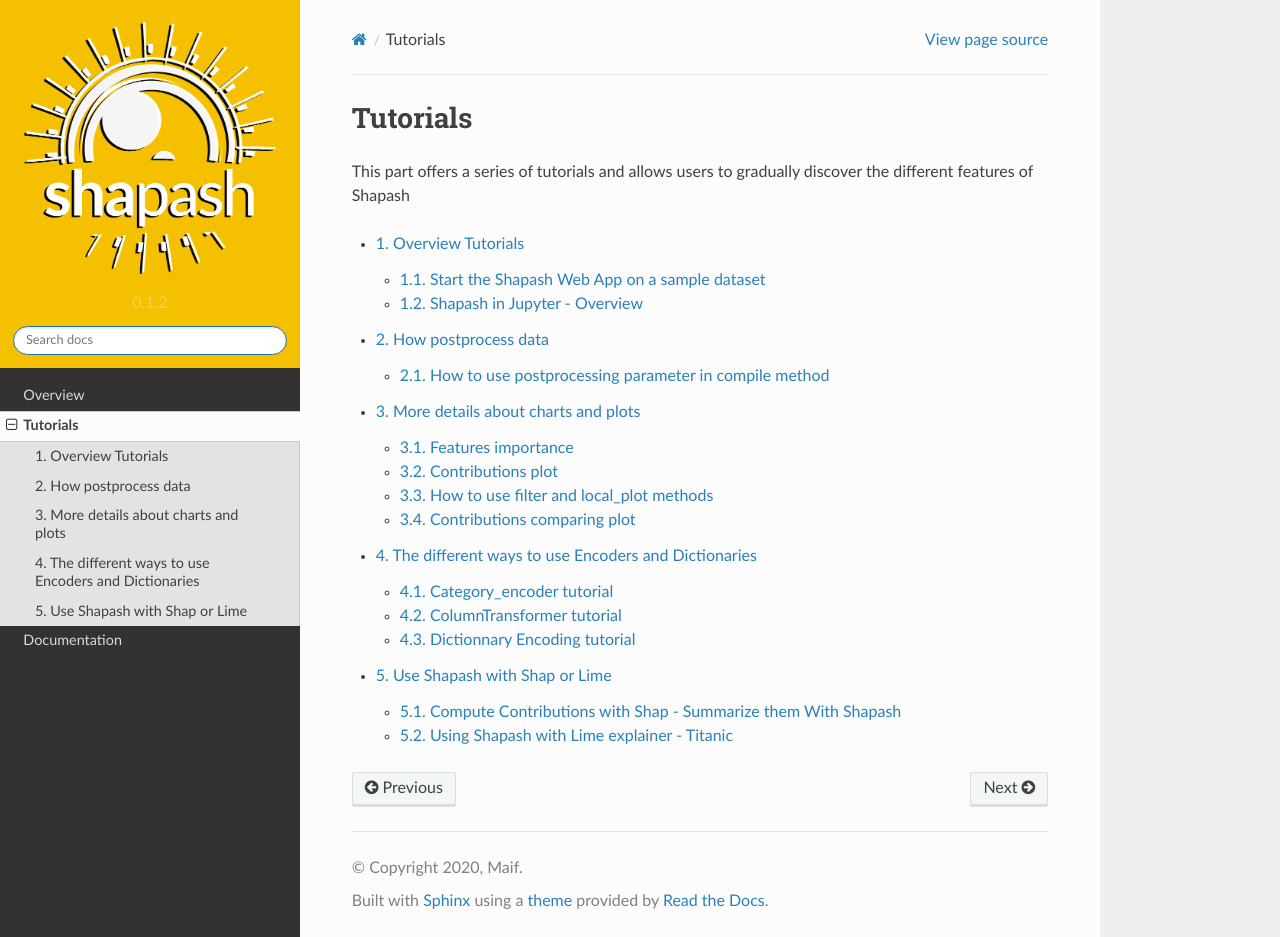
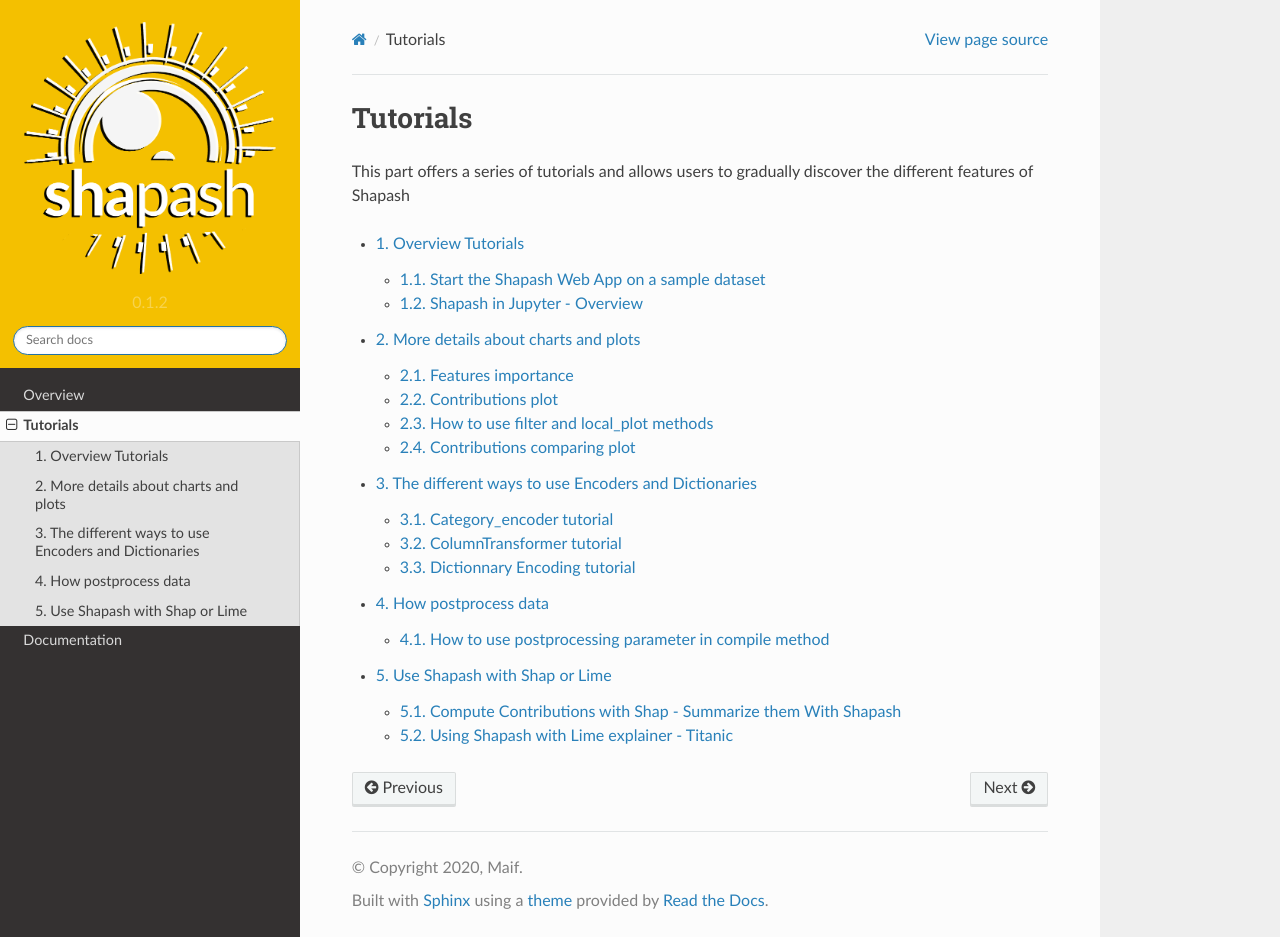
Before and after one commit to MAIF/shapash, a Sphinx documentation site: the page built from docs/tutorials/index.rst, in a window 1280 px wide and 937 px high. Built offline with Sphinx 7.4.7 and the Read the Docs theme 2.0.0, drawn with Linux system fonts in a browser that asks for light colours.

```diff
--- a/docs/tutorials/index.rst
+++ b/docs/tutorials/index.rst
@@ -11,7 +11,7 @@ This part offers a series of tutorials and allows users to gradually discover th
 
 
     overview
-    postprocess
     plot
     encoder
+    postprocess
     explainer
```
Also changed, not shown: README.md (+3 -3 lines).
